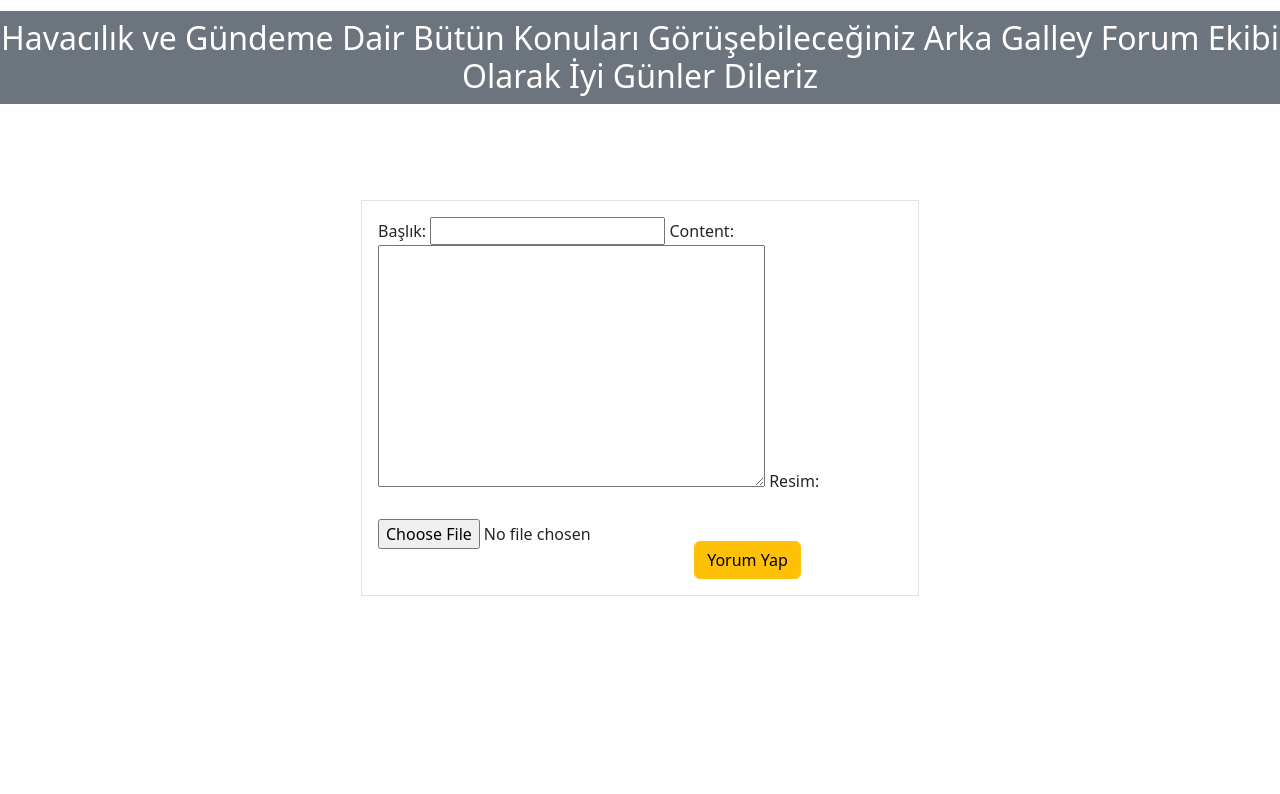
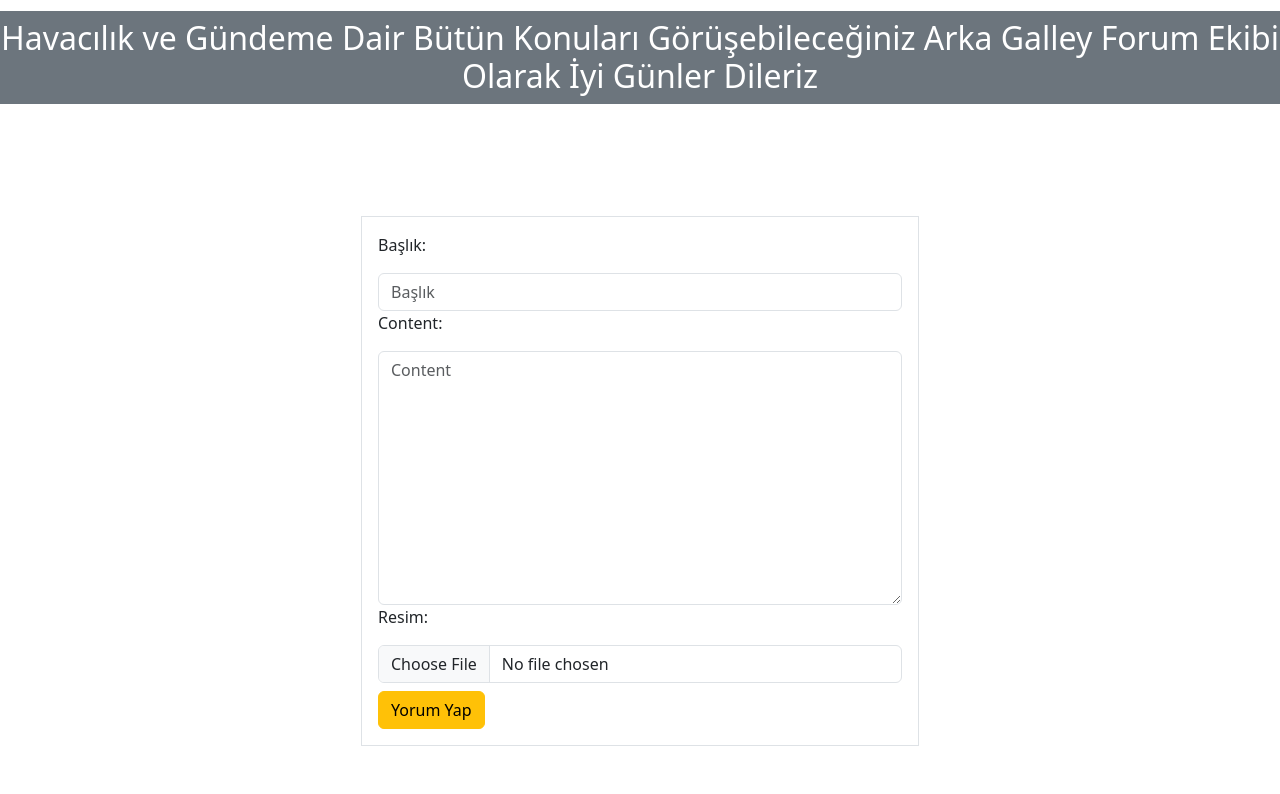
Before and after one commit to Ckpn/Forum, a Django app: page /olustur/ in a window 1280 px wide. Shown: the part 276-1070 px from the top of the page. Before the commit the page ends 872 px from the top, so only its background shows below. Run offline with Django 4.2, Linux system fonts and the light colour scheme; some libraries are stand-ins or nearby versions.

Commit message:
Commit message

```diff
--- a/forum/forms.py
+++ b/forum/forms.py
@@ -6,8 +6,7 @@
         model = Comment
         fields = ['title','content','image']
 
-        def __init__(self, *args, **kwargs):
-            super(CommentForm, self).__init__(*args,**kwargs)
-            #self.fields['name'].widget.attrs.update({'class': 'form-control'})
-            for  field in self.fields.values():
-                field.widget.attrs.update({'class':'form-control'})
+    def __init__(self, *args, **kwargs):
+        super(CommentForm, self).__init__(*args,**kwargs)
+        for title, field in self.fields.items():
+            field.widget.attrs.update({'class':'form-control mt-3', 'placeholder': field.label})
--- a/templates/create.html
+++ b/templates/create.html
@@ -6,11 +6,11 @@
     {% endblock table %}
 
     {% block content %}
-    <div class="container">
+    <div class="container mt-3">
         <form method="POST" action="" class="w-50 m-auto border p-3">
             {% csrf_token %}
             {{form}}
-            <input type="submit" value="Yorum Yap" class="btn btn-warning mt-5">
+            <input type="submit" value="Yorum Yap" class="btn btn-warning mt-2">
         </form>
     </div>
 
```
